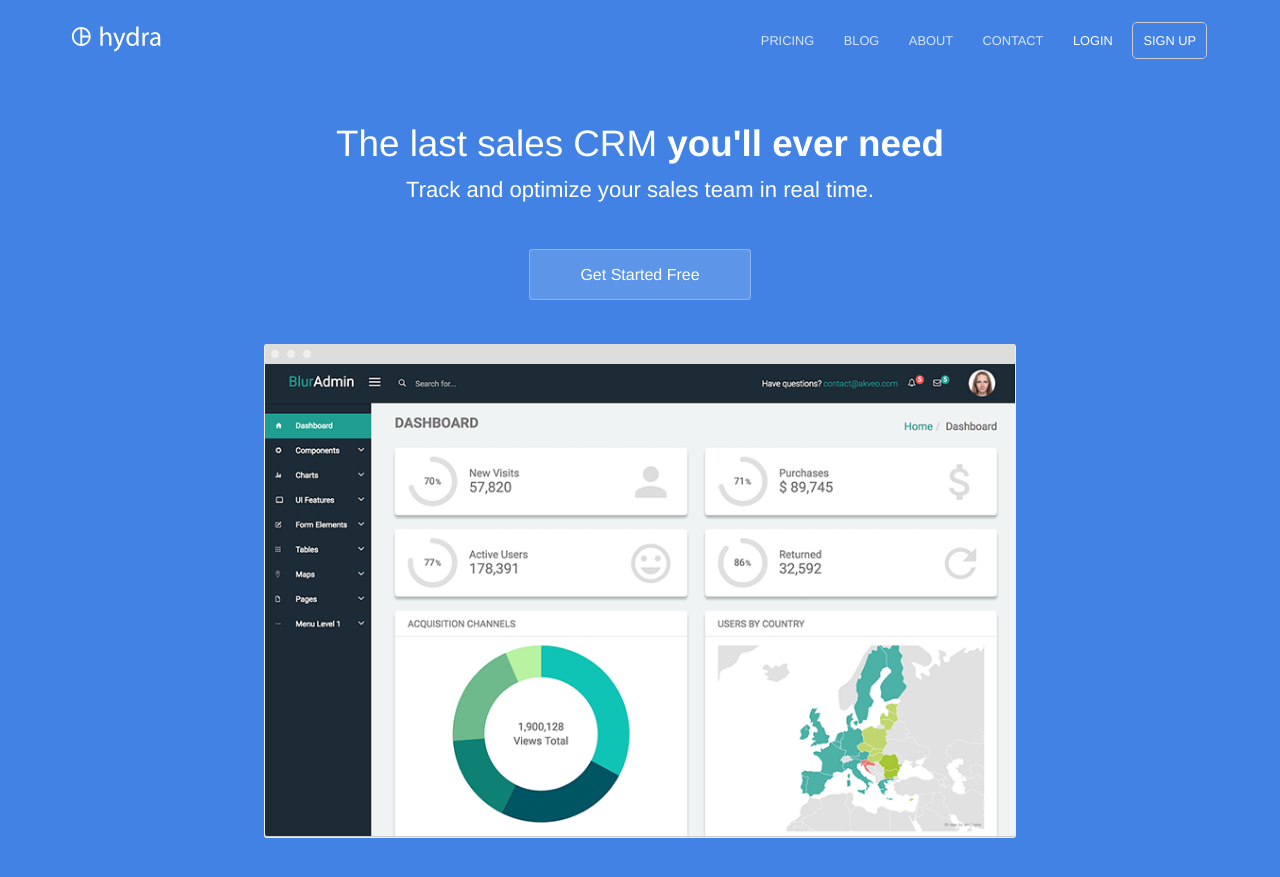
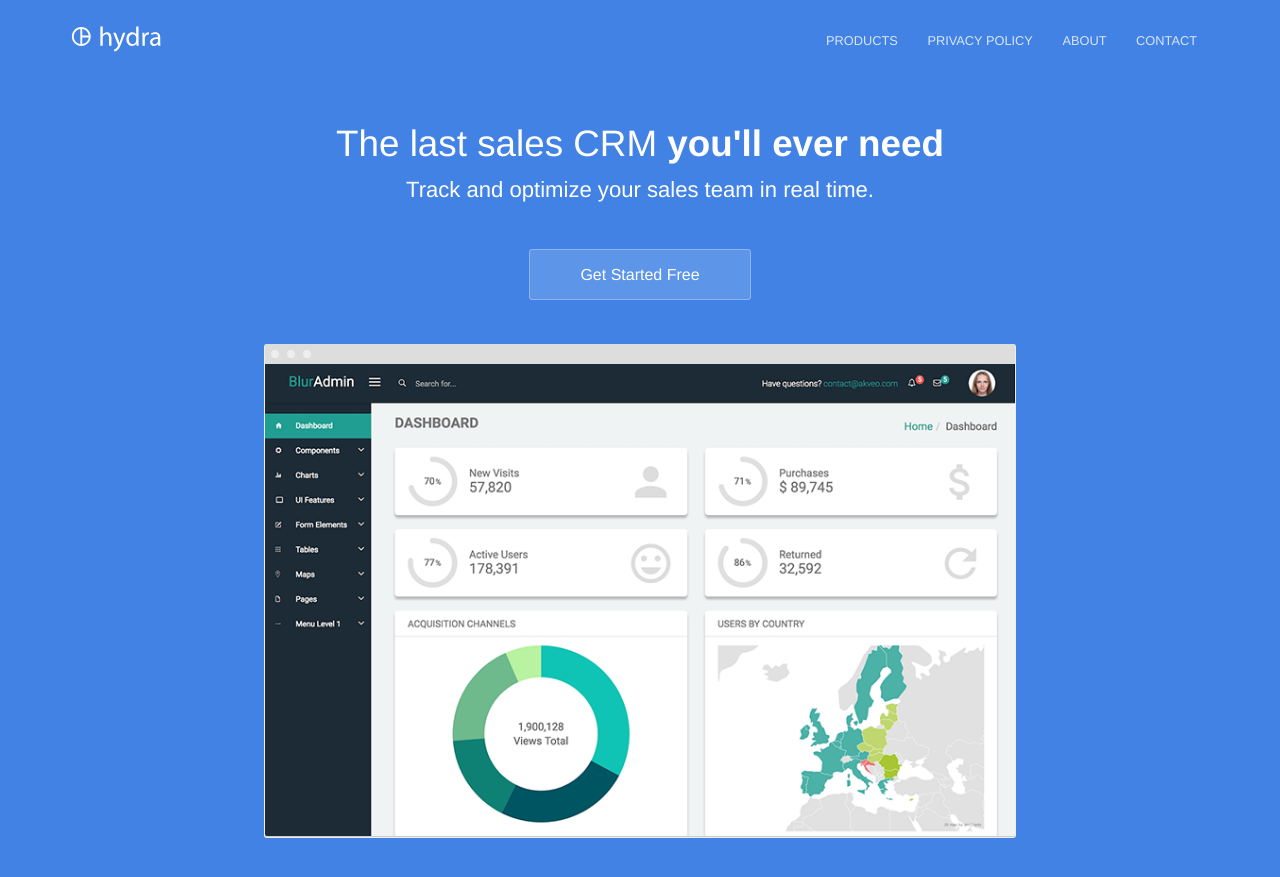
Before and after one commit to bkdevs/bkdevs.github.io, a Jekyll site: the page built from index.html, in a window 1280 px wide and 900 px high. Shown: the top 877 px of the window. Built offline with Jekyll 4.4.1, drawn with Linux system fonts in a browser that asks for light colours.

Commit message:
revising navigation pane

```diff
--- a/_data/navigation.yml
+++ b/_data/navigation.yml
@@ -1,9 +1,9 @@
-- name: Pricing
-  link: /pricing/
+- name: Products
+  link: /blog/
   new_window: false
   highlight: false
-- name: Blog
-  link: /blog/
+- name: Privacy Policy
+  link: /privacy-policy/
   new_window: false
   highlight: false
 - name: About
@@ -14,11 +14,3 @@
   link: /contact/
   new_window: false
   highlight: false
-- name: Login
-  link: /
-  new_window: true
-  highlight: false
-- name: Sign Up
-  link: /
-  new_window: true
-  highlight: true
```
